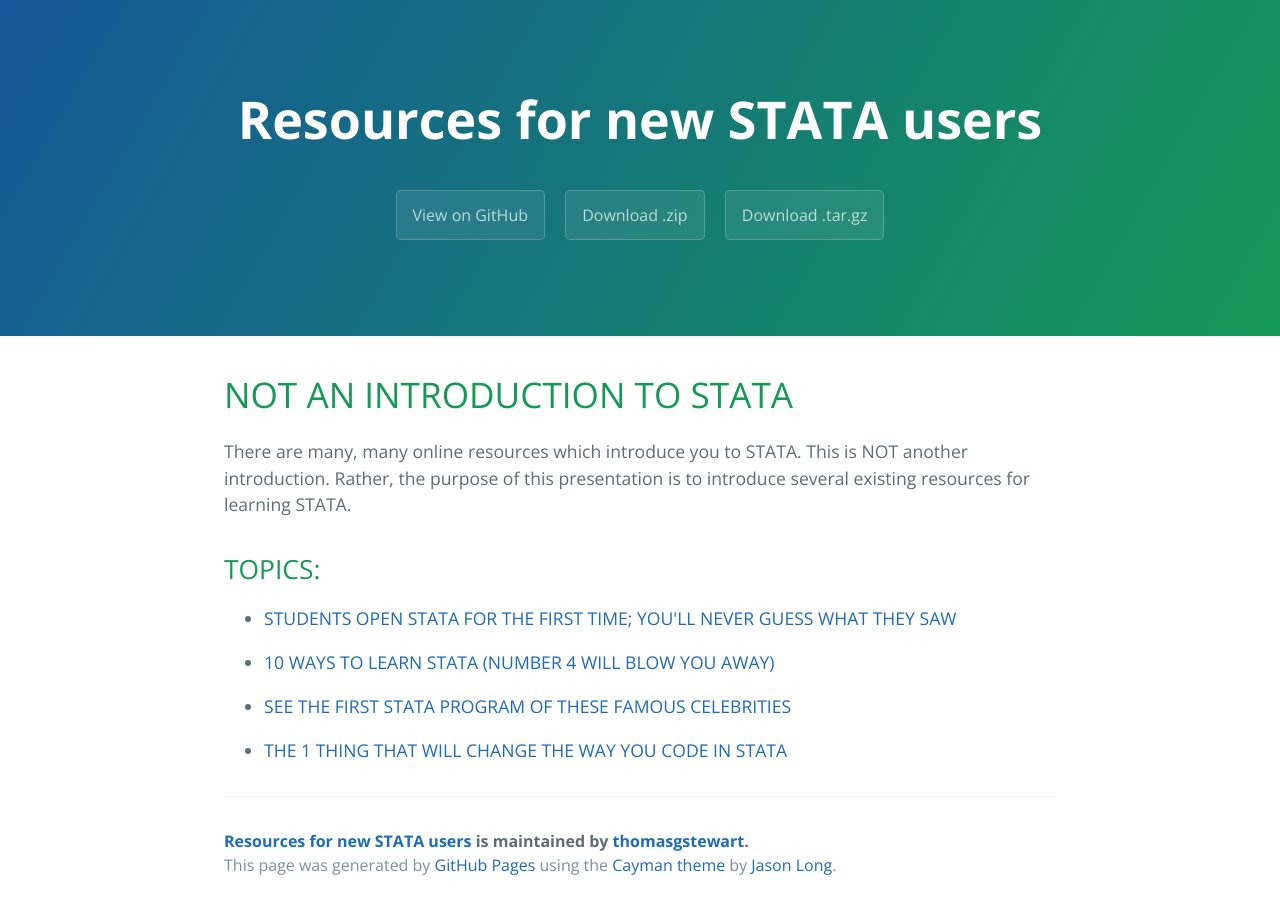
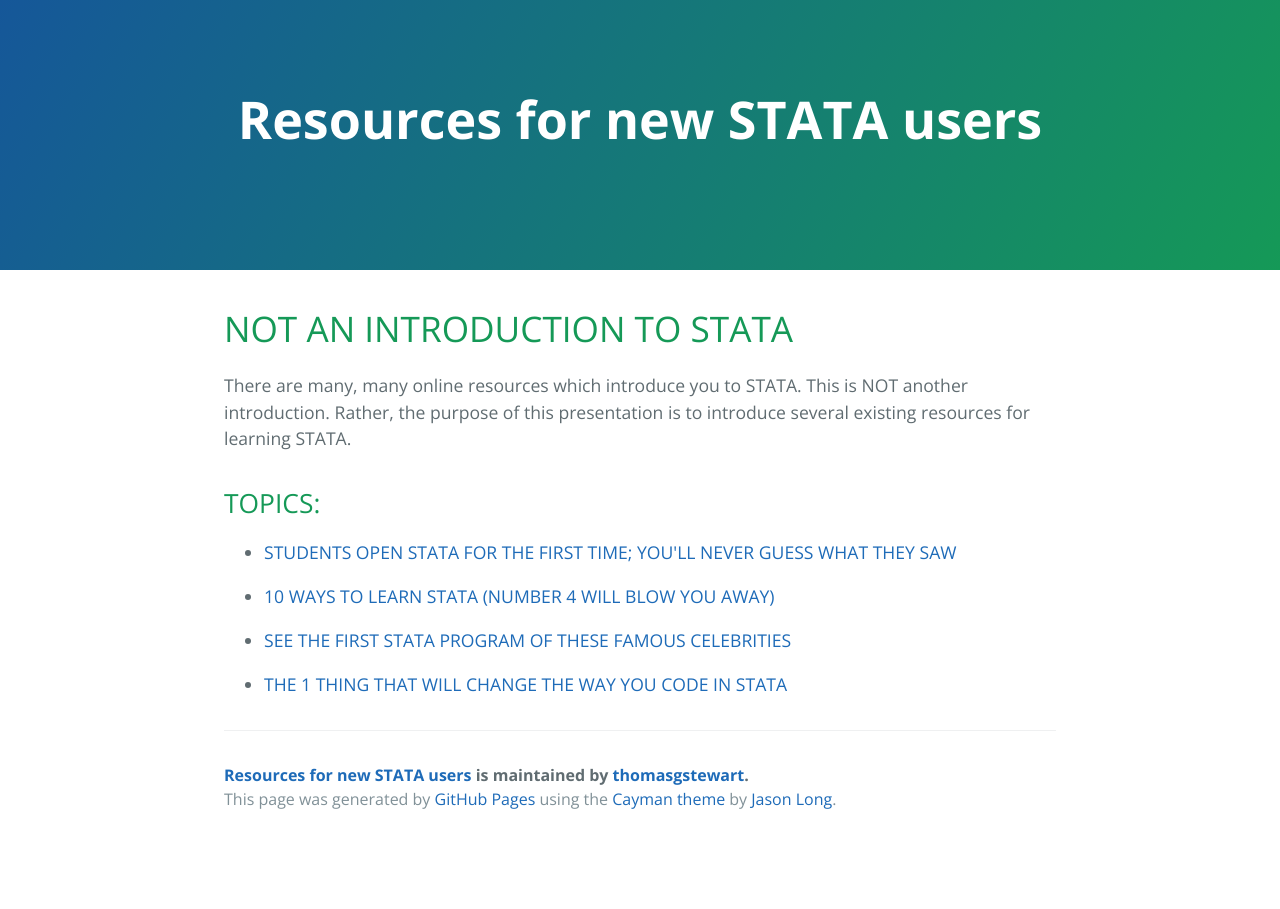
Before and after one commit to thomasgstewart/stata, a Jekyll site: the page index.html, which Jekyll copies as it is, in a window 1280 px wide. Built offline with Jekyll 4.4.1, drawn with Linux system fonts in a browser that asks for light colours.

Commit message:
Update index.html

```diff
--- a/index.html
+++ b/index.html
@@ -13,9 +13,9 @@
     <section class="page-header">
       <h1 class="project-name">Resources for new STATA users</h1>
       <h2 class="project-tagline"></h2>
-      <a href="https://github.com/thomasgstewart/stata" class="btn">View on GitHub</a>
-      <a href="https://github.com/thomasgstewart/stata/zipball/master" class="btn">Download .zip</a>
-      <a href="https://github.com/thomasgstewart/stata/tarball/master" class="btn">Download .tar.gz</a>
+      <!--<a href="https://github.com/thomasgstewart/stata" class="btn">View on GitHub</a>--->
+      <!--<a href="https://github.com/thomasgstewart/stata/zipball/master" class="btn">Download .zip</a>--->
+      <!--<a href="https://github.com/thomasgstewart/stata/tarball/master" class="btn">Download .tar.gz</a>--->
     </section>
 
     <section class="main-content">
```
